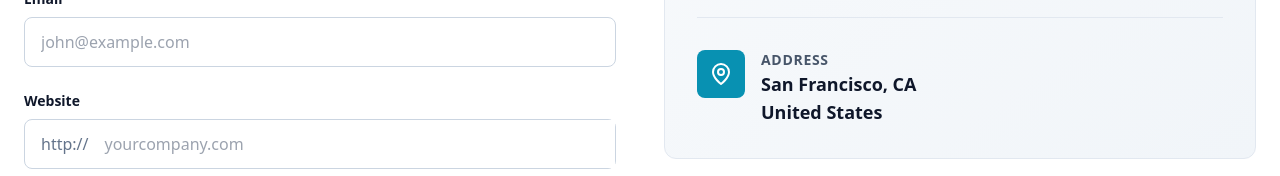
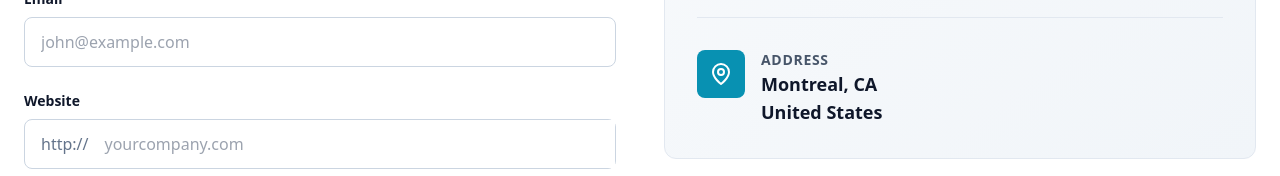
Before and after one commit to melikas/Technohealth, a React (Vite) app: page /get-started in a window 1280 px wide. Shown: the part 417-593 px from the top of the page. Built offline with nearby package versions, Linux system fonts and the light colour scheme.

Commit message:
|Updates

```diff
--- a/src/pages/GetStartedPage.tsx
+++ b/src/pages/GetStartedPage.tsx
@@ -200,7 +200,7 @@ export default function GetStartedPage() {
               <div>
                 <p className="text-sm font-semibold text-slate-600 uppercase tracking-wider">Address</p>
                 <p className="text-lg font-bold text-slate-900">
-                  San Francisco, CA<br />
+                  Montreal, CA<br />
                   United States
                 </p>
               </div>
--- a/src/pages/ScheduleDemoPage.tsx
+++ b/src/pages/ScheduleDemoPage.tsx
@@ -73,7 +73,7 @@ export default function ScheduleDemoPage() {
                 </div>
                 <div className="flex items-center gap-3">
                   <MapPin className="w-5 h-5 text-cyan-600" />
-                  <span className="text-slate-700">San Francisco, CA</span>
+                  <span className="text-slate-700">Montreal, CA</span>
                 </div>
               </div>
             </div>
```
